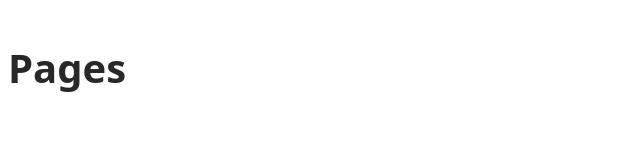
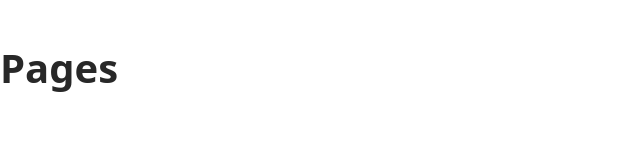
Before and after one commit to gherrink/base-style, a website built with Vite: page pages/index.html in a window 1280 px wide. Shown: the whole page, without its empty margins (0-640 px from the left). Built offline with nearby package versions, Linux system fonts and the light colour scheme.

Commit message:
feat(base): improve initial reset

```diff
--- a/src/base/css/01_resets/initial.css
+++ b/src/base/css/01_resets/initial.css
@@ -9,9 +9,10 @@
 
 ::selection {
   color: rgb(var(--selection-color));
-  background-color: rgb(var(--selection-bg-color));
+  background: rgb(var(--selection-bg-color));
 }
 
 body {
-  background-color: rgb(var(--bg-color));
+  margin: 0;
+  background: rgb(var(--bg-color));
 }
```
